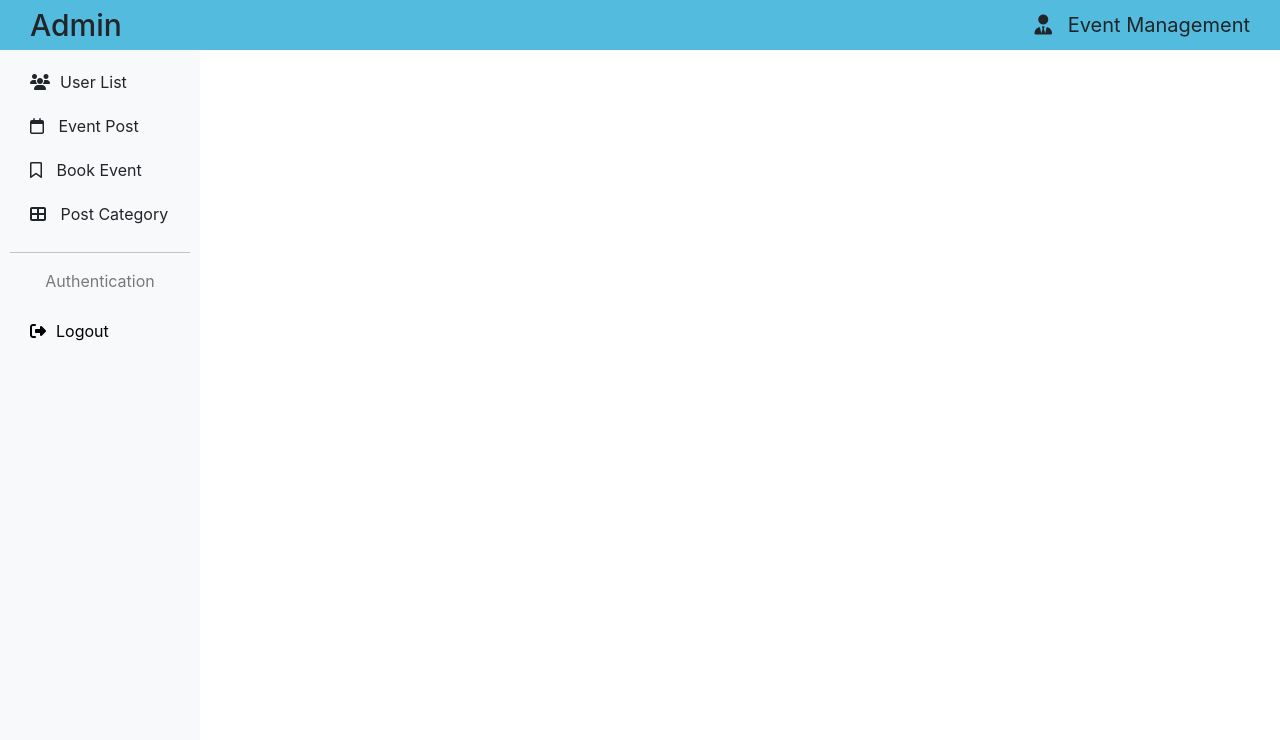
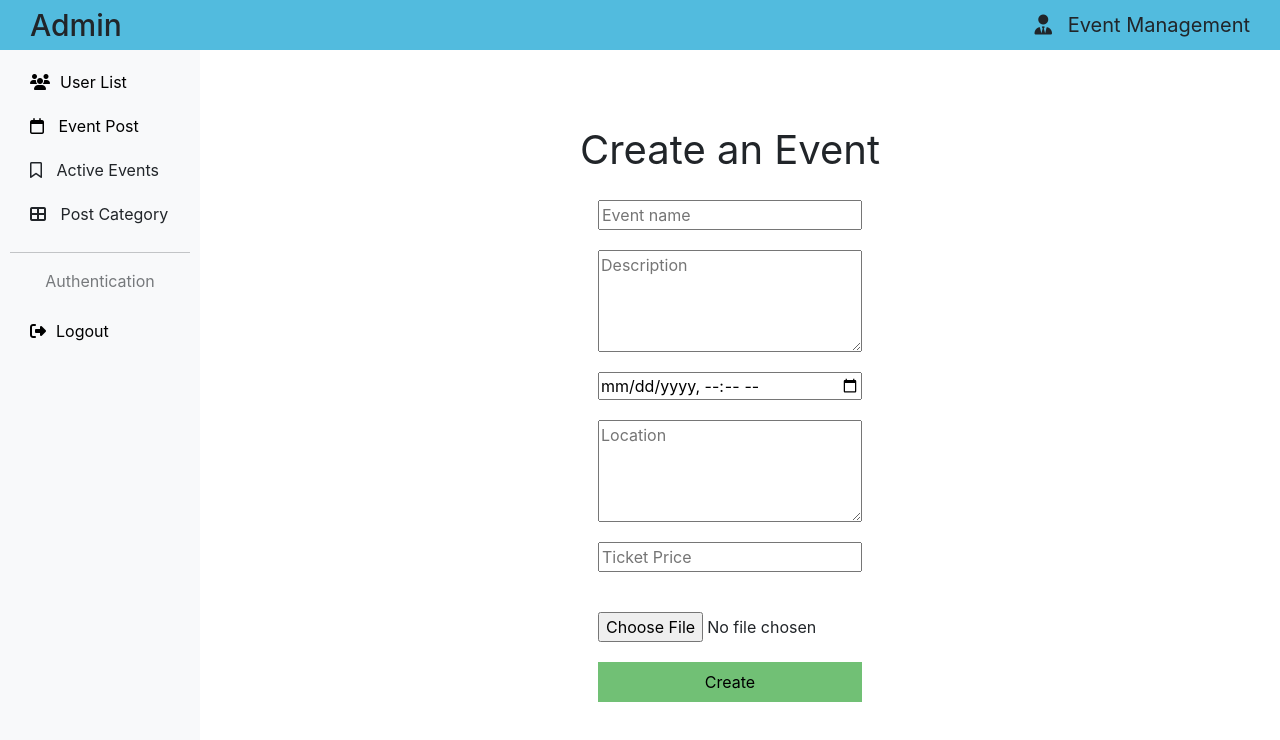
Before and after one commit to jagdish245/Event_Management, a React (Create React App) app: page /admin/event in a window 1280 px wide. Shown: the top 740 px of the page. Built offline with nearby package versions, Linux system fonts and the light colour scheme; a web font is replaced by a local one.

Commit message:
created event posting and view list of users in admin panel

```diff
--- /dev/null
+++ b/src/Admin/Components/Event.js
@@ -0,0 +1,91 @@
+import React, { useState } from "react";
+import "../Styles/event.css";
+import axios from "axios";
+
+export default function Event() {
+  const [data, setData] = useState({
+    name: "",
+    description: "",
+    date: "",
+    location: "",
+    ticket: "",
+    image: null,
+  });
+
+  function handleChange(e) {
+    if (e.target.name === "image") {
+      setData({ ...data, [e.target.name]: e.target.files[0] });
+    } else {
+      setData({ ...data, [e.target.name]: e.target.value });
+    }
+  }
+
+  async function handleSubmit(e) {
+    e.preventDefault();
+    try {
+      const formData = new FormData();
+      for (const key in data) {
+        formData.append(key, data[key]);
+      }
+
+      const response = await axios.post("/api/events/postEvent", formData, {
+        headers: {
+          "Content-Type": "multipart/form-data",
+        },
+      });
+      if (response.status === 200) {
+        alert("Event created Successfully ✅");
+        window.location.reload();
+      } else {
+        alert("Failed ❌");
+      }
+    } catch (error) {
+      console.error(error);
+    }
+  }
+  return (
+    <div className="event-container">
+      <div className="title">Create an Event</div>
+      <form onSubmit={handleSubmit} enctype="multipart/form-data">
+        <input
+          type="text"
+          name="name"
+          placeholder="Event name"
+          onChange={handleChange}
+          required
+        />
+        <textarea
+          name="description"
+          cols={25}
+          rows={4}
+          placeholder="Description"
+          onChange={handleChange}
+          required
+        />
+        <input
+          type="datetime-local"
+          name="date"
+          onChange={handleChange}
+          required
+        />
+        <textarea
+          name="location"
+          cols={25}
+          rows={4}
+          placeholder="Location"
+          onChange={handleChange}
+          required
+        />
+        <input
+          type="number"
+          name="ticket"
+          placeholder="Ticket Price"
+          onChange={handleChange}
+          required
+        />
+        <input type="file" name="image" required onChange={handleChange} />
+        <button type="submit">Create</button>
+      </form>
+    </div>
+  );
+}
--- a/src/Admin/Components/Home.js
+++ b/src/Admin/Components/Home.js
@@ -1,7 +1,8 @@
-import React from 'react'
-import Navbar from './Navbar'
-import Sidebar from './Sidebar'
-import '../Styles/home.css'
+import React from "react";
+import Navbar from "./Navbar";
+import Sidebar from "./Sidebar";
+import "../Styles/home.css";
+import { Outlet } from "react-router-dom";
 
 export default function Home() {
   return (
@@ -9,7 +10,10 @@ export default function Home() {
       <Navbar />
       <div className="admin-main-layout">
         <Sidebar />
+        <div className="admin-content">
+          <Outlet />
+        </div>
       </div>
     </div>
-  )
+  );
 }
--- a/src/Admin/Components/Sidebar.js
+++ b/src/Admin/Components/Sidebar.js
@@ -1,22 +1,37 @@
-import React from 'react'
-import '../Styles/sidebar.css'
-import { Link } from 'react-router-dom'
+import React from "react";
+import "../Styles/sidebar.css";
+import { Link } from "react-router-dom";
 
 export default function Sidebar() {
   return (
     <div className="admin-sidebar">
       <ul>
-            <li><i class="fas fa-users"></i>User List</li>
-            <li><i class="fa-regular fa-calendar"></i> Event Post</li>
-            <li><i class="fa-regular fa-bookmark"></i> Book Event</li>
-            <li><i class="fas fa-th-large"></i> Post Category</li>
+        <li>
+          <Link to={"/admin/userlist"}>
+            <i class="fas fa-users"></i>User List
+          </Link>
+        </li>
+        <li>
+          <Link to={"/admin/event"}>
+            <i class="fa-regular fa-calendar"></i> Event Post
+          </Link>
+        </li>
+        <li>
+          <i class="fa-regular fa-bookmark"></i> Active Events
+        </li>
+        <li>
+          <i class="fas fa-th-large"></i> Post Category
+        </li>
       </ul>
       <hr />
       <p>Authentication</p>
       <ul>
-            <li><Link to={"/"}><i class="fa-solid fa-right-from-bracket"></i>Logout</Link></li>
+        <li>
+          <Link to={"/"}>
+            <i class="fa-solid fa-right-from-bracket"></i>Logout
+          </Link>
+        </li>
       </ul>
     </div>
-
-  )
+  );
 }
--- /dev/null
+++ b/src/Admin/Components/User.js
@@ -0,0 +1,40 @@
+import React, { useEffect, useState } from "react";
+import "../Styles/user.css";
+import axios from "axios";
+
+export default function User() {
+  const [data, setData] = useState([]);
+  let count = 1;
+  useEffect(() => {
+    axios
+      .get("/api/users/getusers")
+      .then((response) => {
+        setData(response.data);
+      })
+      .catch((err) => {
+        console.log(err);
+      });
+  });
+  return (
+    <div className="userlist">
+      <table>
+        <tr>
+          <th>No</th>
+          <th>Fullname</th>
+          <th>Email</th>
+          <th>Username</th>
+          <th>Created at</th>
+        </tr>
+        {data.map((user) => (
+          <tr>
+            <td>{count}</td>
+            <td>{user.fullname}</td>
+            <td>{user.email}</td>
+            <td>{user.username}</td>
+            <td>{user.createdAt}</td>
+          </tr>
+        ))}
+      </table>
+    </div>
+  );
+}
--- /dev/null
+++ b/src/Admin/Styles/event.css
@@ -0,0 +1,22 @@
+.event-container{
+    margin: 50px 200px;
+    display: flex;
+    flex-direction: column;
+    align-items: center;
+}
+.event-container > .title{
+    font-size: 40px;
+}
+.event-container > form{
+    display: flex;
+    flex-direction: column;
+    width: 40%;
+}
+.event-container > form > input{
+    margin: 20px 0;
+}
+.event-container > form > button{
+    background-color: #4caf50c9;
+    border: none;
+    height: 40px;
+}
--- a/src/Admin/Styles/home.css
+++ b/src/Admin/Styles/home.css
@@ -8,3 +8,9 @@
   flex-grow: 1;
   margin-top: 50px; /* Height of the navbar */
 }
+.admin-content {
+  margin-left: 180px;
+  flex-grow: 1;
+  padding: 20px;
+  background-color: #fff;
+}
--- /dev/null
+++ b/src/Admin/Styles/user.css
@@ -0,0 +1,13 @@
+.userlist > table {
+  width: 100%;
+}
+.userlist > table > tr > th {
+  background-color: black;
+  color: white;
+  text-align: center;
+  padding: 10px 0px;
+}
+.userlist > table > tr > td {
+  text-align: center;
+  padding: 10px 0px;
+}
--- a/src/App.js
+++ b/src/App.js
@@ -1,58 +1,97 @@
-import './App.css';
-import {BrowserRouter, Route, Routes} from 'react-router-dom';
-import Home from './Components/HomeComponent/Home';
-import Navbar from './Components/Navbar';
-import Footer from './Components/Footer';
-import Contact from './Components/ContactUs/Contact';
-import HeartOfInclusion from './Components/Gallery/HeartOfInclusion';
-import VibrantVoice from './Components/Gallery/VibrantVoice';
-import Signup from './Components/Authentication/Signup';
-import PasswordReset from './Components/Authentication/PasswordReset';
-import AboutPage from './Components/AboutComponent/AboutPage';
-import AdminHome from './Admin/Components/Home'
-
+import "./App.css";
+import { BrowserRouter, Route, Routes } from "react-router-dom";
+import Home from "./Components/HomeComponent/Home";
+import Navbar from "./Components/Navbar";
+import Footer from "./Components/Footer";
+import Contact from "./Components/ContactUs/Contact";
+import HeartOfInclusion from "./Components/Gallery/HeartOfInclusion";
+import VibrantVoice from "./Components/Gallery/VibrantVoice";
+import Signup from "./Components/Authentication/Signup";
+import PasswordReset from "./Components/Authentication/PasswordReset";
+import AboutPage from "./Components/AboutComponent/AboutPage";
+import AdminHome from "./Admin/Components/Home";
+import Event from "./Admin/Components/Event";
+import User from "./Admin/Components/User";
 
 function App() {
   return (
     <>
       <BrowserRouter>
         <Routes>
-      <Route path='/' element={<>
+          <Route
+            path="/"
+            element={
+              <>
                 <Navbar />
                 <Home />
                 <Footer />
-          </>} />
-          <Route path='/contact' element={<>
+              </>
+            }
+          />
+          <Route
+            path="/contact"
+            element={
+              <>
                 <Navbar />
                 <Contact />
                 <Footer />
-          </>} />
-          <Route path='/heartofinclusion' element={<>
+              </>
+            }
+          />
+          <Route
+            path="/heartofinclusion"
+            element={
+              <>
                 <Navbar />
                 <HeartOfInclusion />
                 <Footer />
-          </>} />
-          <Route path='/vibrantvoice' element={<>
+              </>
+            }
+          />
+          <Route
+            path="/vibrantvoice"
+            element={
+              <>
                 <Navbar />
                 <VibrantVoice />
                 <Footer />
-          </>} />
-          <Route path='/signup' element={<>
+              </>
+            }
+          />
+          <Route
+            path="/signup"
+            element={
+              <>
                 <Navbar />
                 <Signup />
                 <Footer />
-          </>} />
-          <Route path='/passwordreset' element={<>
+              </>
+            }
+          />
+          <Route
+            path="/passwordreset"
+            element={
+              <>
                 <Navbar />
                 <PasswordReset />
                 <Footer />
-          </>} />
-          <Route path='/aboutpage' element={<>
+              </>
+            }
+          />
+          <Route
+            path="/aboutpage"
+            element={
+              <>
                 <Navbar />
                 <AboutPage />
                 <Footer />
-          </>} />
-          <Route path='/admin/*' element={<AdminHome />} />
+              </>
+            }
+          />
+          <Route path="/admin/*" element={<AdminHome />}>
+            <Route path="event" element={<Event />} />
+            <Route path="userlist" element={<User />} />
+          </Route>
         </Routes>
       </BrowserRouter>
     </>
```
Lines whose indentation alone changed are shown as unchanged.
